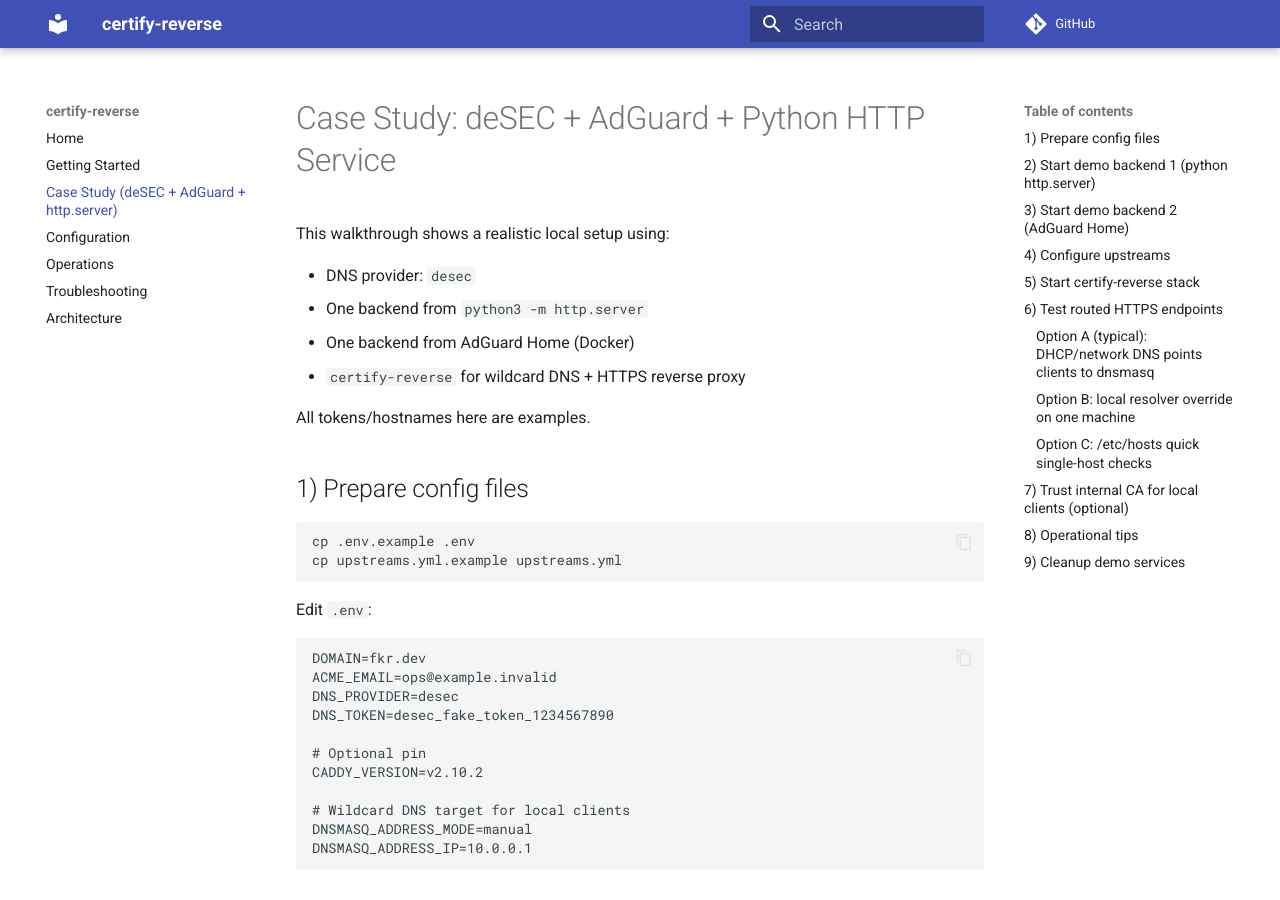
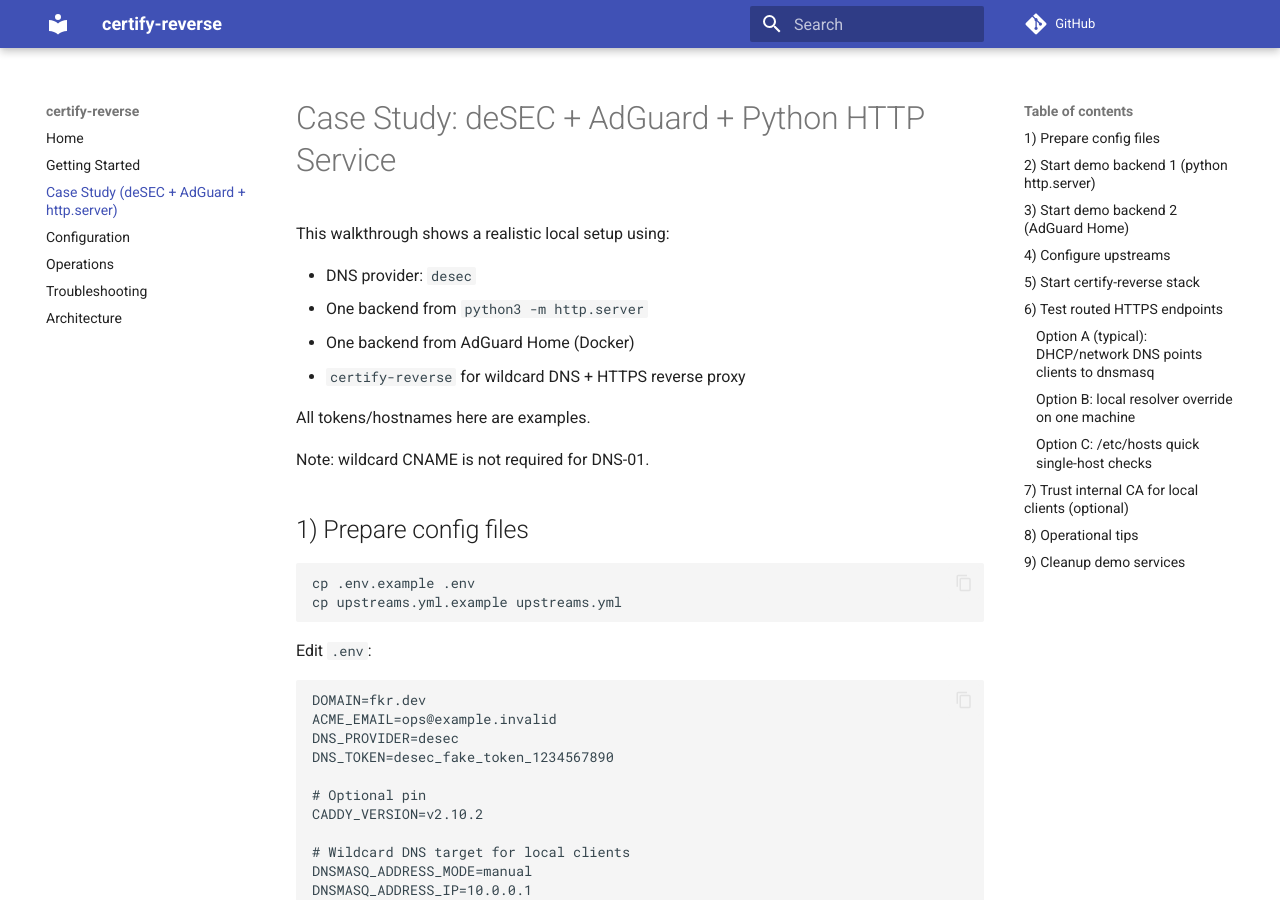
Before and after one commit to fkr-0/certify-reverse, an MkDocs documentation site: the page built from docs/case-study-desec-adguard-httpserver.md, in a window 1280 px wide and 900 px high. Built offline with MkDocs 1.6.1 and Material for MkDocs 9.7.7, drawn with Linux system fonts in a browser that asks for light colours; comment, search, counter and statistics services are not loaded.

Commit message:
docs: note wildcard cname is not required for dns-01

```diff
--- a/docs/case-study-desec-adguard-httpserver.md
+++ b/docs/case-study-desec-adguard-httpserver.md
@@ -8,6 +8,8 @@
 - `certify-reverse` for wildcard DNS + HTTPS reverse proxy
 
 All tokens/hostnames here are examples.
+
+Note: wildcard CNAME is not required for DNS-01.
 
 ## 1) Prepare config files
 
```
